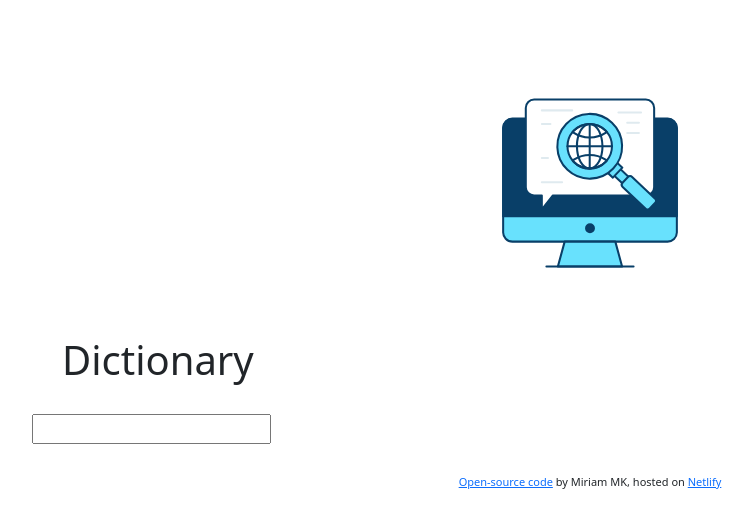
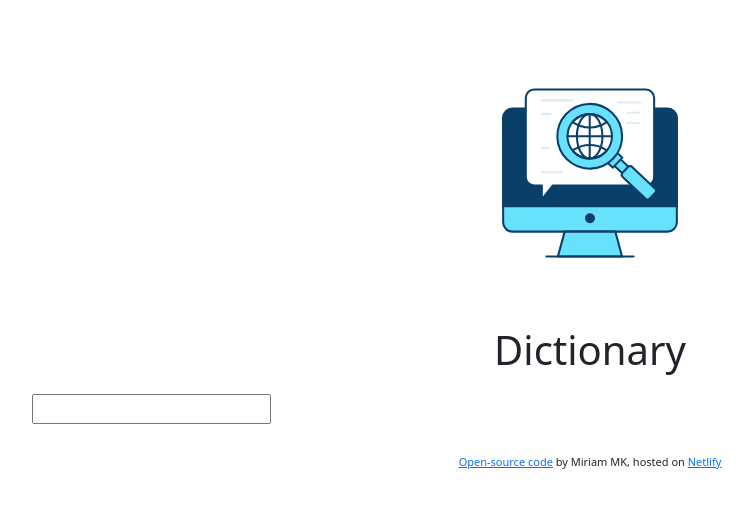
Before and after one commit to MirNO89/dictionary-project, a React (Create React App) app: page / in a window 1280 px wide. Shown: the top 528 px of the page, without its empty margins (50-803 px from the left). Built offline with nearby package versions, Linux system fonts and the light colour scheme.

Commit message:
Added axios and setting up a basic API call

```diff
--- a/src/App.css
+++ b/src/App.css
@@ -1,5 +1,5 @@
 .App-header {
-  margin: 30px;
+  margin: 20px;
 }
 
 .App-logo {
@@ -13,3 +13,7 @@
   margin: 30px 0;
   font-size: 11px;
 }
+
+.App h1 {
+  text-align: center;
+}
--- a/src/Dictionary.js
+++ b/src/Dictionary.js
@@ -1,13 +1,20 @@
 import React, { useState } from "react";
+import axios from "axios";
 
 import "./Dictionary.css";
 
 export default function Dictionary() {
   let [keyword, setKeyword] = useState("");
 
+  function handleResponse(response) {
+    console.log(response.data[0]);
+  }
+
   function search(event) {
     event.preventDefault();
-    alert(`Searching for the definition of ${keyword}`);
+
+    let apiUrl = `https://api.dictionaryapi.dev/api/v2/entries/en_US/${keyword}`;
+    axios.get(apiUrl).then(handleResponse);
   }
 
   function handleKeywordChange(event) {
```
